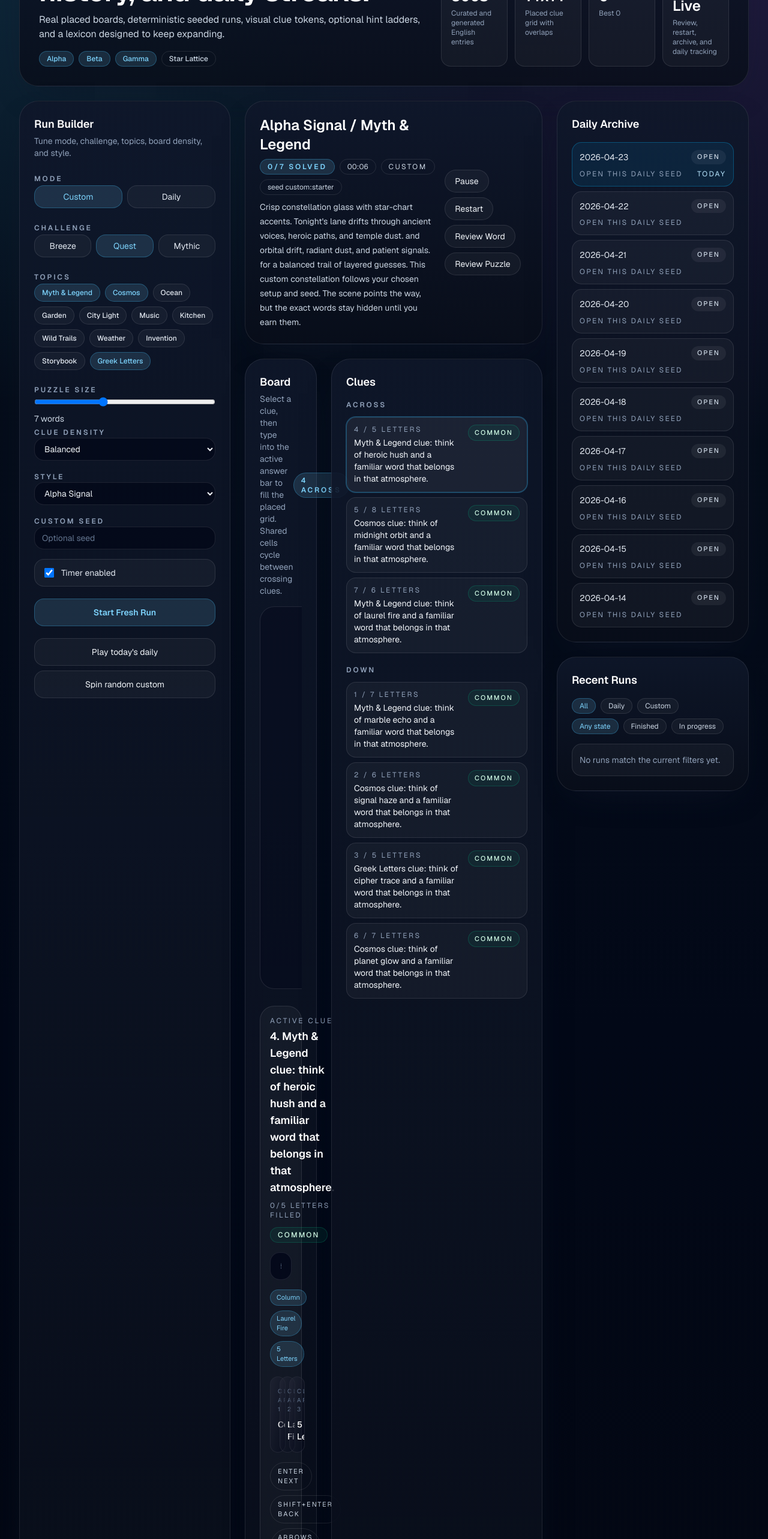
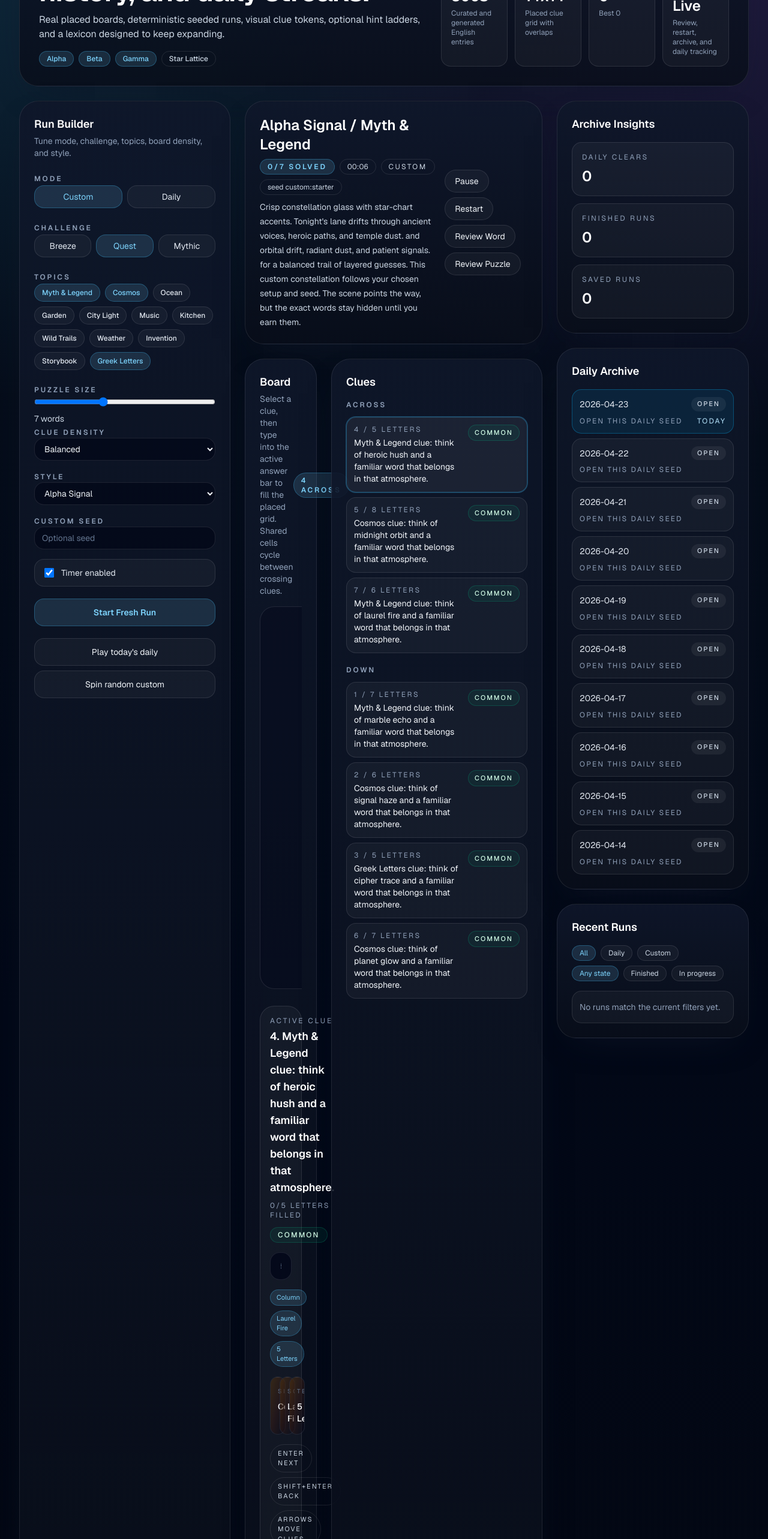
Before and after one commit to dmoliveira/ai-word-puzzle, a Next.js app: page / in a window 1280 px wide. Shown: the part 234-2800 px from the top of the page at 60% size. Built offline with nearby package versions, Linux system fonts and the light colour scheme.

Commit message:
Enrich clue art and archive insights

```diff
--- a/app/components/word-puzzle-studio.tsx
+++ b/app/components/word-puzzle-studio.tsx
@@ -290,6 +290,33 @@ function getThemeAccentCellClass(style: PuzzleOptions["style"]) {
   }
 }
 
+function getClueArtTone(topicId: TopicId, frequencyBand: PuzzleWord["frequencyBand"]) {
+  const baseTone =
+    topicId === "myth" ? "from-amber-500/18 via-orange-500/10 to-transparent" :
+    topicId === "cosmos" ? "from-sky-500/18 via-violet-500/10 to-transparent" :
+    topicId === "ocean" ? "from-cyan-500/18 via-blue-500/10 to-transparent" :
+    topicId === "garden" ? "from-emerald-500/18 via-lime-500/10 to-transparent" :
+    topicId === "city" ? "from-fuchsia-500/18 via-slate-500/10 to-transparent" :
+    topicId === "music" ? "from-pink-500/18 via-violet-500/10 to-transparent" :
+    topicId === "kitchen" ? "from-orange-500/18 via-amber-500/10 to-transparent" :
+    topicId === "wild" ? "from-lime-500/18 via-emerald-500/10 to-transparent" :
+    topicId === "weather" ? "from-sky-500/18 via-slate-400/10 to-transparent" :
+    topicId === "invent" ? "from-cyan-500/18 via-slate-500/10 to-transparent" :
+    topicId === "story" ? "from-amber-500/18 via-rose-500/10 to-transparent" :
+    "from-violet-500/18 via-sky-500/10 to-transparent";
+
+  const rarityTone =
+    frequencyBand === "rare" ? "border-fuchsia-400/25" :
+    frequencyBand === "uncommon" ? "border-sky-400/20" :
+    "border-white/10";
+
+  return { baseTone, rarityTone };
+}
+
+function getClueArtLabel(index: number) {
+  return ["signal", "scene", "texture"][index] ?? "cue";
+}
+
 export function WordPuzzleStudio() {
   const activeAnswerInputRef = useRef<HTMLInputElement | null>(null);
   const boardCellRefs = useRef<Record<string, HTMLButtonElement | null>>({});
@@ -384,6 +411,9 @@ export function WordPuzzleStudio() {
   const rareSolvedCount = state.run.words.filter((word) => word.frequencyBand === "rare").length;
   const uncommonSolvedCount = state.run.words.filter((word) => word.frequencyBand === "uncommon").length;
   const commonSolvedCount = state.run.words.filter((word) => word.frequencyBand === "common").length;
+  const finishedHistoryCount = progress.history.filter((entry) => entry.finished).length;
+  const activeHistoryCount = progress.history.filter((entry) => !entry.finished).length;
+  const dailyClearCount = progress.history.filter((entry) => entry.mode === "daily" && entry.finished).length;
   const filteredHistory = progress.history
     .filter((entry) => (historyModeFilter === "all" ? true : entry.mode === historyModeFilter))
     .filter((entry) => (historyStatusFilter === "all" ? true : historyStatusFilter === "finished" ? entry.finished : !entry.finished));
@@ -1101,9 +1131,10 @@ export function WordPuzzleStudio() {
 
                     <div className="mt-4 grid gap-3 sm:grid-cols-3">
                       {activeWord.visuals.slice(0, 3).map((visual, index) => (
-                        <div key={visual} className="relative overflow-hidden rounded-2xl border border-white/10 bg-slate-950/50 px-3 py-4 text-center">
-                          <div className="absolute inset-0 bg-gradient-to-br from-white/8 to-transparent" />
-                          <div className="relative text-[10px] uppercase tracking-[0.28em] text-slate-500">clue art {index + 1}</div>
+                        <div key={visual} className={`relative overflow-hidden rounded-2xl border bg-slate-950/50 px-3 py-4 text-center ${getClueArtTone(activeWord.topicId, activeWord.frequencyBand).rarityTone}`}>
+                          <div className={`absolute inset-0 bg-gradient-to-br ${getClueArtTone(activeWord.topicId, activeWord.frequencyBand).baseTone}`} />
+                          <div className="absolute inset-x-0 top-0 h-px bg-white/10" />
+                          <div className="relative text-[10px] uppercase tracking-[0.28em] text-slate-500">{getClueArtLabel(index)}</div>
                           <div className="relative mt-2 text-sm font-medium capitalize text-white">{visual}</div>
                         </div>
                       ))}
@@ -1277,6 +1308,24 @@ export function WordPuzzleStudio() {
 
           <aside className={`${mobilePanel === "archive" ? "block" : "hidden"} space-y-6 xl:block`}>
             <div className="glass-card rounded-[2rem] p-5 sm:p-6">
+              <h3 className="text-lg font-semibold text-white">Archive Insights</h3>
+              <div className="mt-4 grid gap-3 sm:grid-cols-3 xl:grid-cols-1">
+                <div className="rounded-2xl border border-white/10 bg-white/4 p-4">
+                  <div className="text-xs uppercase tracking-[0.22em] text-slate-400">Daily clears</div>
+                  <div className="mt-2 text-2xl font-semibold text-white">{dailyClearCount}</div>
+                </div>
+                <div className="rounded-2xl border border-white/10 bg-white/4 p-4">
+                  <div className="text-xs uppercase tracking-[0.22em] text-slate-400">Finished runs</div>
+                  <div className="mt-2 text-2xl font-semibold text-white">{finishedHistoryCount}</div>
+                </div>
+                <div className="rounded-2xl border border-white/10 bg-white/4 p-4">
+                  <div className="text-xs uppercase tracking-[0.22em] text-slate-400">Saved runs</div>
+                  <div className="mt-2 text-2xl font-semibold text-white">{activeHistoryCount}</div>
+                </div>
+              </div>
+            </div>
+
+            <div className="glass-card rounded-[2rem] p-5 sm:p-6">
               <h3 className="text-lg font-semibold text-white">Daily Archive</h3>
               <div className="mt-4 space-y-2">
                 {archive.map((entry) => (
```
Also changed, not shown: 1 other file (tests, documents, lock files or other folders).
